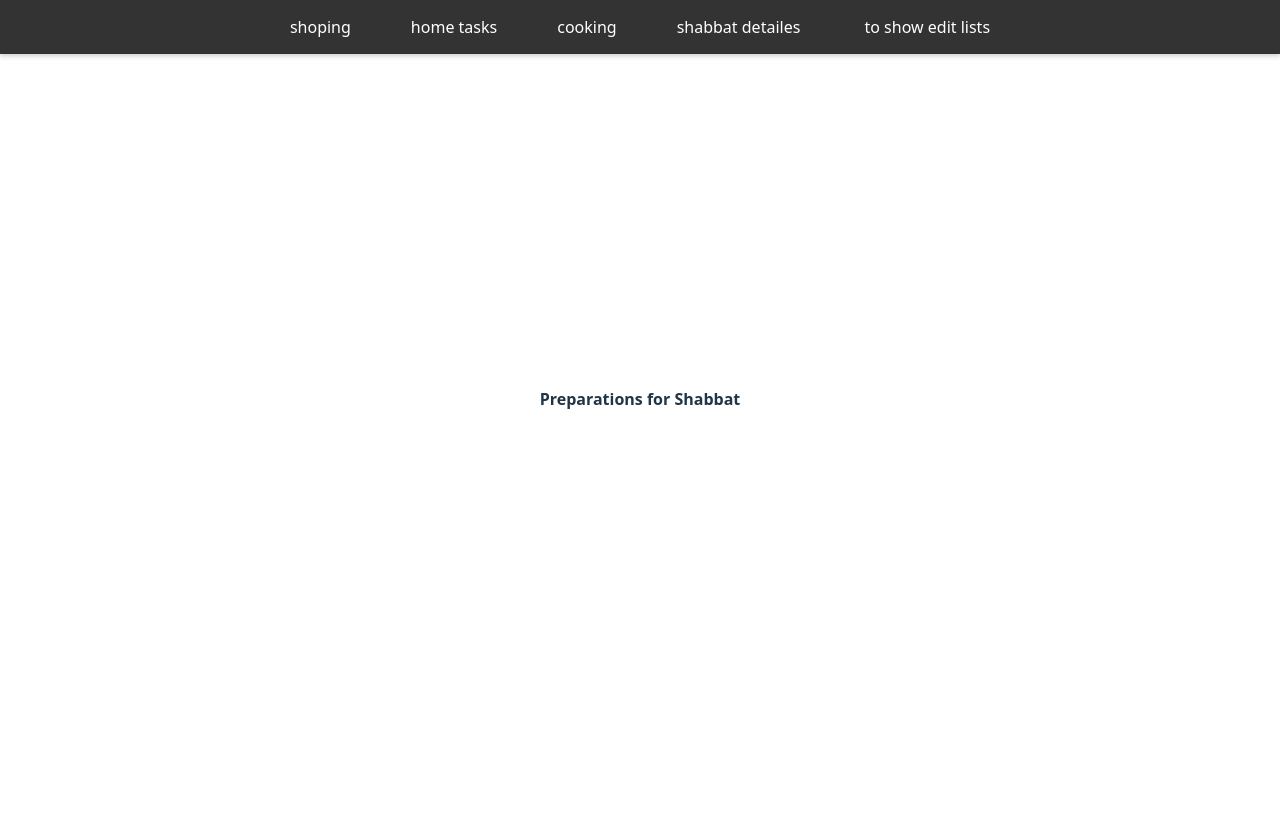
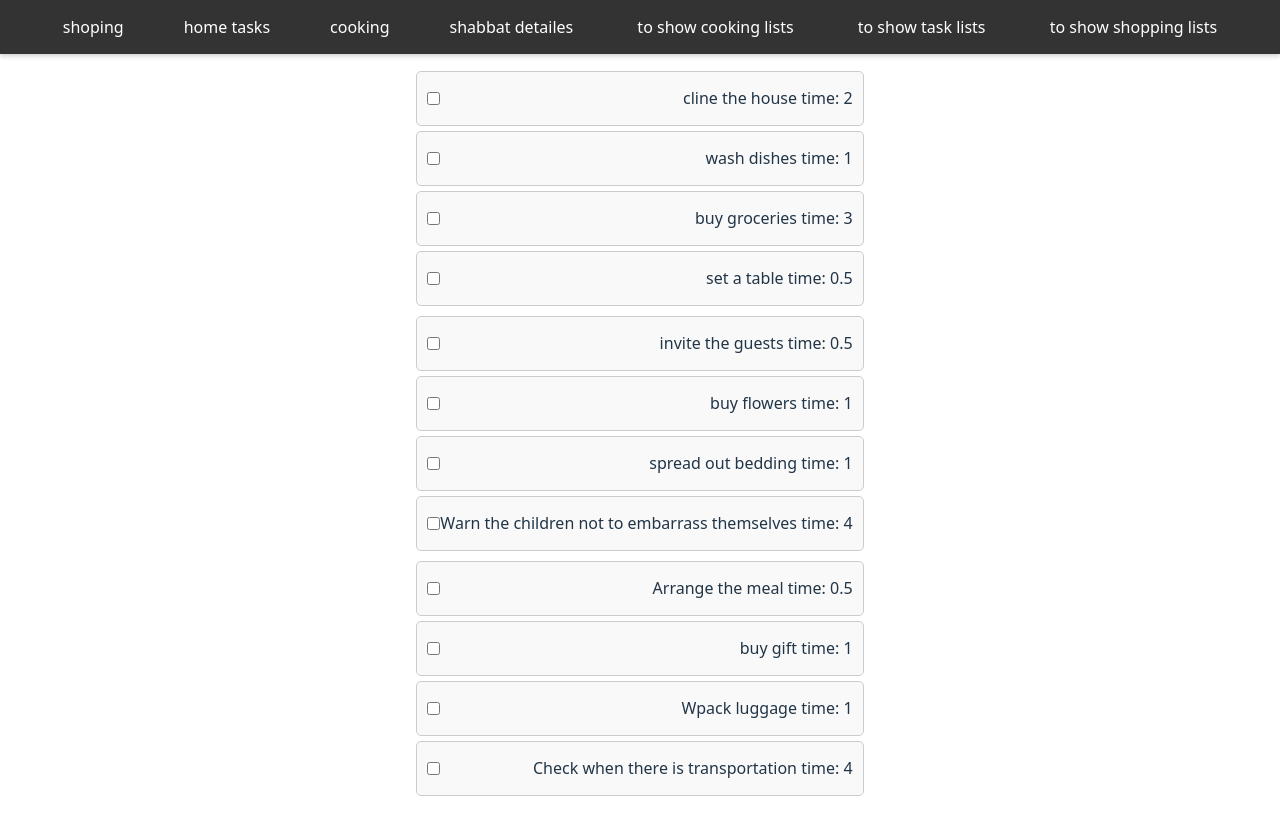
Before and after one commit to Tovi-shimonovitz/shabat_project_react, a React (Vite) app: page /TaskReadyList in a window 1280 px wide. Shown: the top 834 px of the page. Before the commit the page ends 800 px from the top, so only its background shows below. Built offline with nearby package versions, Linux system fonts and the light colour scheme.

Commit message:
show all lists

```diff
--- a/src/App.jsx
+++ b/src/App.jsx
@@ -6,8 +6,10 @@ import BasisTask from './Tasks/BasisTask'
 import { Routes, Route, Link } from "react-router-dom";
 import Shabbat from './homePage'
 import { AllLists } from "./Cooking/AllLists";
-import { ReadyList } from './ViewReadyList/ReadyList'
+import { CookingReadyList } from './ViewReadyList/CookinkReadyList'
 import AllTheLists from './Tasks/AllTheLists';
+import { TaskReadyList } from './ViewReadyList/TaskReadyList'
+import {ShoppingReadyList} from './ViewReadyList/ShopReadyList'
 
 
 function App() {
@@ -19,17 +21,20 @@ function App() {
         <Link to="/BaseTask">home tasks</Link>
         <Link to="/BaseCooking">cooking</Link>
         <Link to="/">shabbat detailes</Link>
-        <Link to="/EditCooking"> to show edit lists</Link>
+        <Link to="/EditCooking"> to show cooking lists</Link>
+        <Link to="/TaskReadyList"> to show task lists</Link>
+        <Link to="/ShopingReadyList"> to show shopping lists</Link>
       </header>
       <h1>Preparations for Shabbat</h1>
 
       <Routes>
-        <Route path="/BaseTask" element={<AllTheLists />}/>
+        <Route path="/BaseTask" element={<AllTheLists />} />
         <Route path="/BaseCooking" element={<AllLists />} />
-        <Route path="/EditCooking" element={<ReadyList />} />
+        <Route path="/EditCooking" element={<CookingReadyList />} />
         <Route path="/" element={<Shabbat />} />
         <Route path="/BaseShopping" element={<ShowAllLists />} />
-
+        <Route path="/TaskReadyList" element={<TaskReadyList />} />
+        <Route path="/ShopingReadyList" element={<ShoppingReadyList />} />
       </Routes>
 
 
--- a/src/ViewReadyList/ReadyList.jsx
+++ b/src/ViewReadyList/CookinkReadyList.jsx
@@ -1,15 +1,11 @@
 import { useEffect, useState } from "react";
-import { ShowList } from "./ShowList";
+import { ShowList } from "./ShowList.jsx";
 import * as cookingList from '../data/cooking.js';
 
 
 
-export const ReadyList = () => {
-
-    console.log('cookingList:', cookingList);
-
-
-    const [lists, setLists] = useState({
+export const CookingReadyList = () => {
+       const [lists, setLists] = useState({
         base: [],
         firstSeuda: [],
         secondSeuda: [],
@@ -37,10 +33,6 @@ export const ReadyList = () => {
     }, []);
 
     const showFood = (food) => `${food.name} making time: ${food.prepTime}`;
-    // const showTask = (task) => `${task.theTask} time: ${task.time}`;
-    // const showShopping = () => "my shopping";
-
-
 
     return (
         <>
--- /dev/null
+++ b/src/ViewReadyList/ShopReadyList.jsx
@@ -0,0 +1,66 @@
+import { useEffect, useState } from "react";
+import { ShowList } from "./ShowList.jsx";
+import * as shoppingList from '../data/Shoping.js';
+
+
+
+export const ShoppingReadyList = () => {
+    const [lists, setLists] = useState({
+        base: [],
+        shabbatNight: [],
+        hosting: [],
+        shabbatMorning: [],
+        thirdMeal: [],
+        visiting: [],
+
+    });
+
+    useEffect(() => {
+
+        const fetchLists = async () => {
+            const baseList = await shoppingList.getBaseList();
+            const fridayNightList = await shoppingList.getFridayNightList();
+            const hostingList = await shoppingList.getHostingList();
+            const shabbatMorningList = await shoppingList.getShabbatMorningList();
+            const thirdMealList = await shoppingList.getThirdMealList();
+            const visitingList = await shoppingList.getVisitingList();
+            setLists({
+                base: baseList,
+                shabbatNight: fridayNightList,
+                hosting: hostingList,
+                shabbatMorning: shabbatMorningList,
+                thirdMeal: thirdMealList,
+                visiting: visitingList
+
+            });
+        };
+
+        fetchLists();
+    }, []);
+
+
+   const showShopping = (shopping) => `${shopping.item} quantity: ${shopping.qty}`;
+
+
+
+    return (
+        <>
+
+            <ul style={{
+                listStyleType: 'none',
+                display: 'flex',
+                flexDirection: 'column',
+                flexWrap: 'wrap',
+                gap: '1%',
+            }}>
+                {Object.values(lists).map((list) => (
+                    <ShowList
+                        listToShow={list}
+                        funcToSpesific={showShopping}
+                    />
+                ))}
+
+            </ul>
+        </>
+    );
+};
--- a/src/ViewReadyList/ShowList.jsx
+++ b/src/ViewReadyList/ShowList.jsx
@@ -3,7 +3,7 @@ export const ShowList = (props) => {
 
     return  (
         <>
-            {/* <p><strong>list for: </strong> {listName}  tasks </p> */}
+
             <ul>
                 {listToShow?.map((item, index) => (
                     <li key={index}>
--- /dev/null
+++ b/src/ViewReadyList/TaskReadyList.jsx
@@ -0,0 +1,58 @@
+import { useEffect, useState } from "react";
+import { ShowList } from "./ShowList";
+import * as taskList from '../data/Task';
+
+
+
+export const TaskReadyList = () => {
+       const [lists, setLists] = useState({
+        base: [],
+        hosting:[],
+        traveling:[]
+
+    });
+
+    useEffect(() => {
+
+        const fetchLists = async () => {
+            const baseList = await taskList.getBasisTask();
+            const hostingsTask = await taskList.getHostingsTask();
+            const travelingTask = await taskList.getTravelingTask();
+
+            setLists({
+                base: baseList,
+                hosting:hostingsTask,
+                traveling:travelingTask
+              });
+        };
+
+        fetchLists();
+    }, []);
+
+
+    const showTask = (task) => `${task.theTask} time: ${task.time}`;
+    // const showShopping = () => "my shopping";
+
+
+
+    return (
+        <>
+
+            <ul style={{
+                listStyleType: 'none',
+                display: 'flex',
+                flexDirection: 'column',
+                flexWrap: 'wrap',
+                gap: '1%',
+            }}>
+                {Object.values(lists).map((list) => (
+                    <ShowList
+                        listToShow={list}
+                        funcToSpesific={showTask}
+                    />
+                ))}
+
+            </ul>
+        </>
+    );
+};
```
